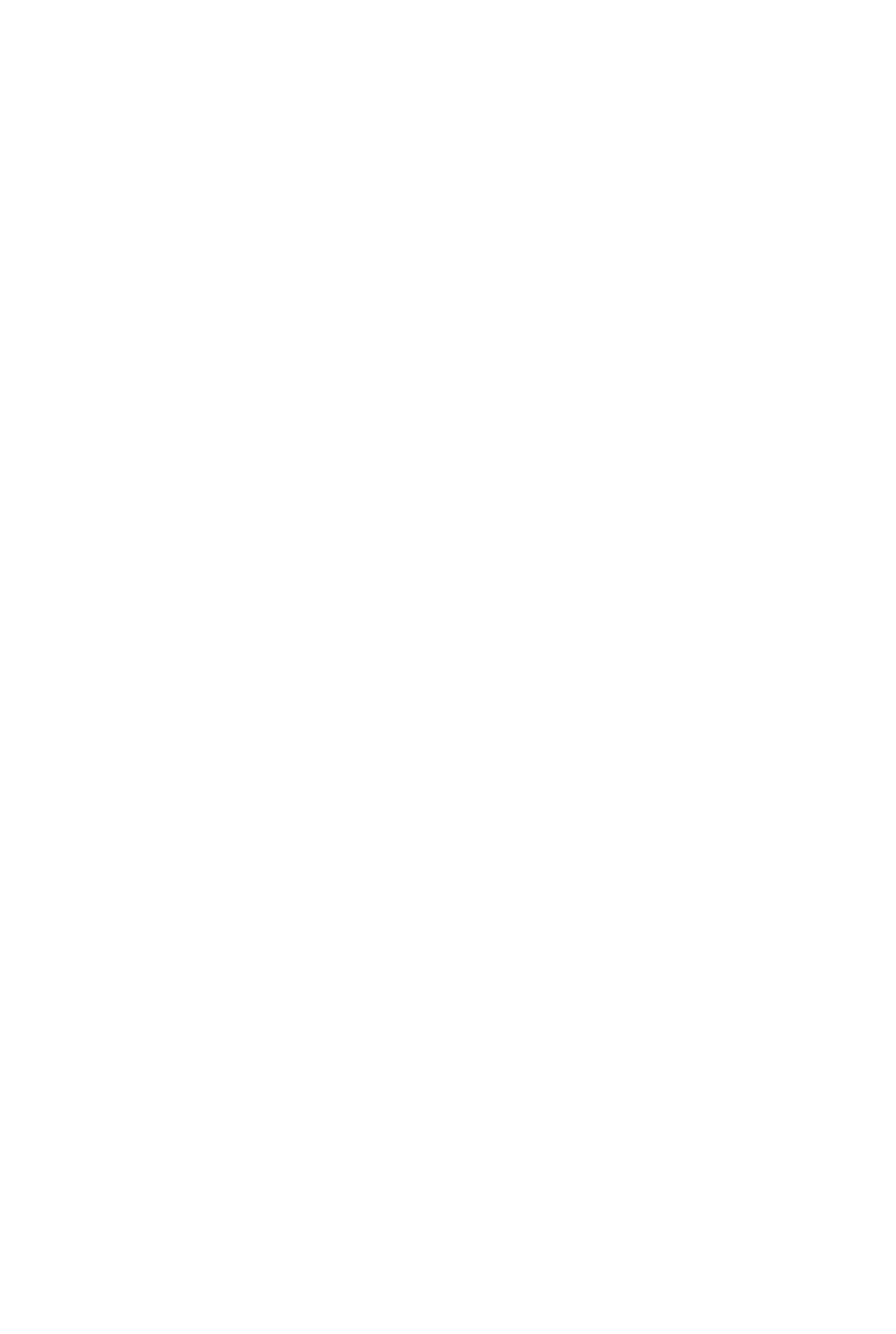
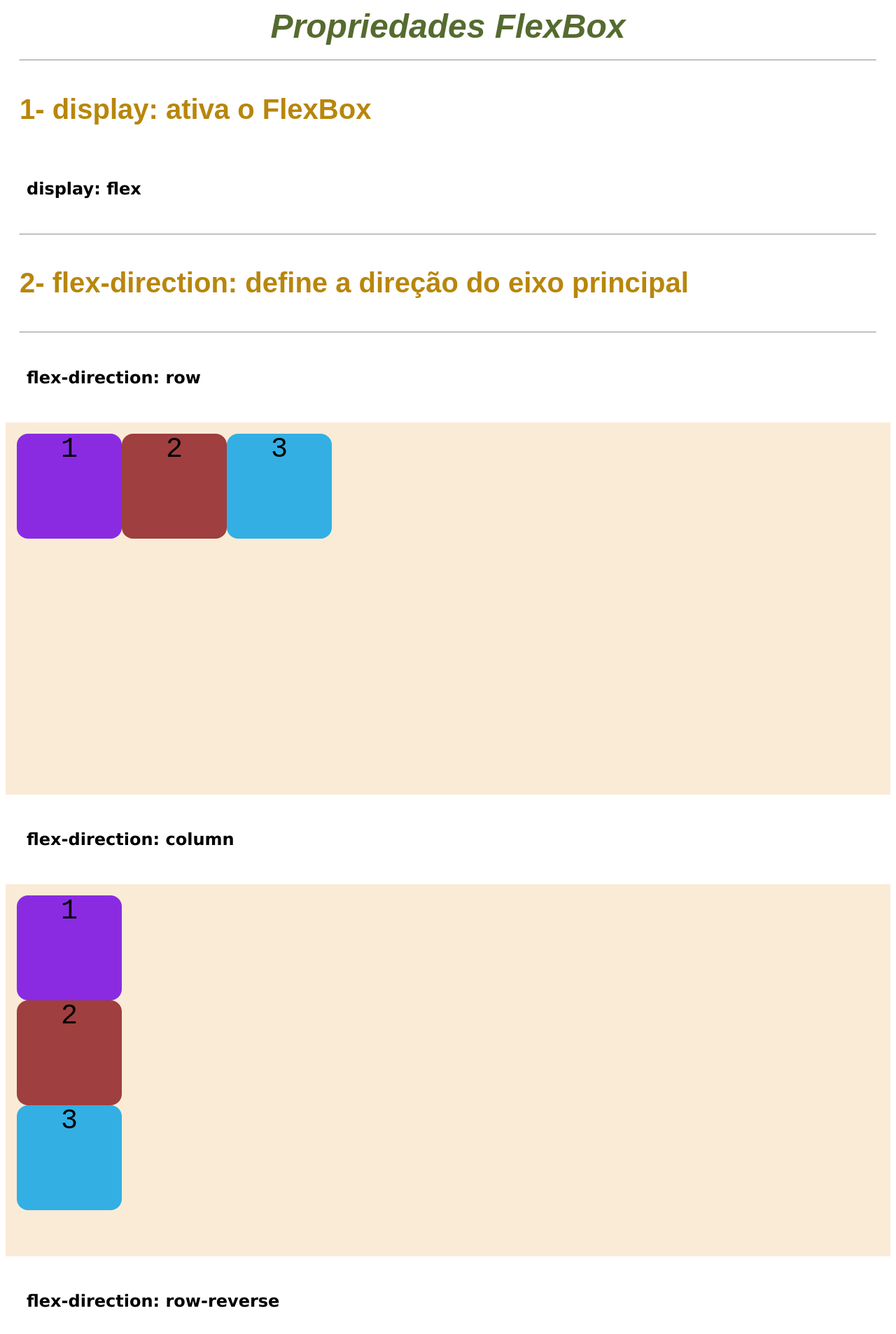
Before and after one commit to cadu-nunes/css-flexbox, a plain HTML site: page index.html in a window 1280 px wide. Shown: the top 1907 px of the page at 70% size. Before the commit the page ends 800 px from the top, so only its background shows below. Drawn offline with Linux system fonts and the light colour scheme.

Commit message:
criamos estilos basico da pagina e valores da propriedadeflex-direction

```diff
--- a/index.html
+++ b/index.html
@@ -7,7 +7,45 @@
     <title>Atividade FlexBox</title>
     <link rel="shortcut icon" href="favicon.ico" type="image/x-icon">
 </head>
+
 <body>
+    <h1 class="titulo-pagina">Propriedades FlexBox</h1>
+    <hr>
+
+    <h1 class="nome-da-propriedade">1- display: ativa o FlexBox</h1>
+    <h2 class="valor-da-propriedade">display: flex</h2>
+    <hr>
+
+    <h1 class="nome-da-propriedade">2- flex-direction: define a direção do eixo principal</h1>
+    <hr>
+
+    <h2 class="valor-da-propriedade">flex-direction: row</h2>
+    <main class="container-row">
+        <div class="bloco-1"> 1 </div>
+        <div class="bloco-2"> 2 </div>
+        <div class="bloco-3"> 3 </div>
+    </main>
+
+    <h2 class="valor-da-propriedade">flex-direction: column</h2>
+    <main class="container-column">
+        <div class="bloco-1"> 1 </div>
+        <div class="bloco-2"> 2 </div>
+        <div class="bloco-3"> 3 </div>
+    </main>
+
+    <h2 class="valor-da-propriedade">flex-direction: row-reverse</h2>
+    <main class="container-row-reverse">
+        <div class="bloco-1"> 1 </div>
+        <div class="bloco-2"> 2 </div>
+        <div class="bloco-3"> 3 </div>
+    </main>
+
+    <h2 class="valor-da-propriedade">flex-direction: column-reverse</h2>
+    <main class="container-column-reverse">
+        <div class="bloco-1"> 1 </div>
+        <div class="bloco-2"> 2 </div>
+        <div class="bloco-3"> 3 </div>
+    </main>
 
 </body>
 </html>
--- a/styles.css
+++ b/styles.css
@@ -0,0 +1,104 @@
+.nome-da-propriedade {
+    font-size: 2.5em;
+    font-weight: 500px;
+    font-family: Arial, Helvetica, sans-serif;
+    color: darkgoldenrod;
+    padding: 20px;
+}
+
+.valor-da-propriedade {
+    font-size: 1.5em;
+    font-weight: 400px;
+    font-family: 'Lucida Sans', 'Lucida Sans Regular', 'Lucida Grande', 'Lucida Sans Unicode', Geneva, Verdana, sans-serif;
+    color: black;
+    padding: 30px;
+}
+
+.titulo-pagina {
+    text-align: center;
+    font-style: italic;
+    font-size: 3em;
+    font-weight: 900;
+    font-family: Arial, Helvetica, sans-serif;
+    color: darkolivegreen;
+    margin: 10px;
+}
+
+hr {
+margin: 20px;
+}
+
+.bloco-1 {
+    background-color: blueviolet;
+    height: 150px;
+    width: 150px;
+    text-align: center;
+    font-size: 40px;
+    font-family: 'Courier New', Courier, monospace;
+    border-radius: 16px;
+}
+
+.bloco-2 {
+    background-color: rgb(159, 63, 63);
+    height: 150px;
+    width: 150px;
+    text-align: center;
+    font-size: 40px;
+    font-family: 'Courier New', Courier, monospace;
+    border-radius: 16px;
+}
+
+.bloco-3 {
+    background-color: rgb(51, 175, 228);
+    height: 150px;
+    width: 150px;
+    text-align: center;
+    font-size: 40px;
+    font-family: 'Courier New', Courier, monospace;
+    border-radius: 16px;
+}
+
+.container {
+    display: flex;
+    flex-direction: row;
+/*indiferente*/
+    background-color: antiquewhite;
+    padding: 16px;
+    height: 500px;
+}
+
+.container-row {
+    display: flex;
+    flex-direction: row;
+/*indiferente, só estética*/
+    background-color: antiquewhite;
+    padding: 16px;
+    height: 500px;
+}
+
+.container-column {
+    display: flex;
+    flex-direction: column;
+/*indiferente, só estética*/
+    background-color: antiquewhite;
+    padding: 16px;
+    height: 500px;
+}
+
+.container-row-reverse {
+    display: flex;
+    flex-direction: row-reverse;
+/*indiferente, sói estética*/
+    background-color: antiquewhite;
+    padding: 16px;
+    height: 500px;
+}
+
+.container-column-reverse {
+    display: flex;
+    flex-direction: column-reverse;
+/*indiferente, sói estética*/
+    background-color: antiquewhite;
+    padding: 16px;
+    height: 500px;
+}
```
